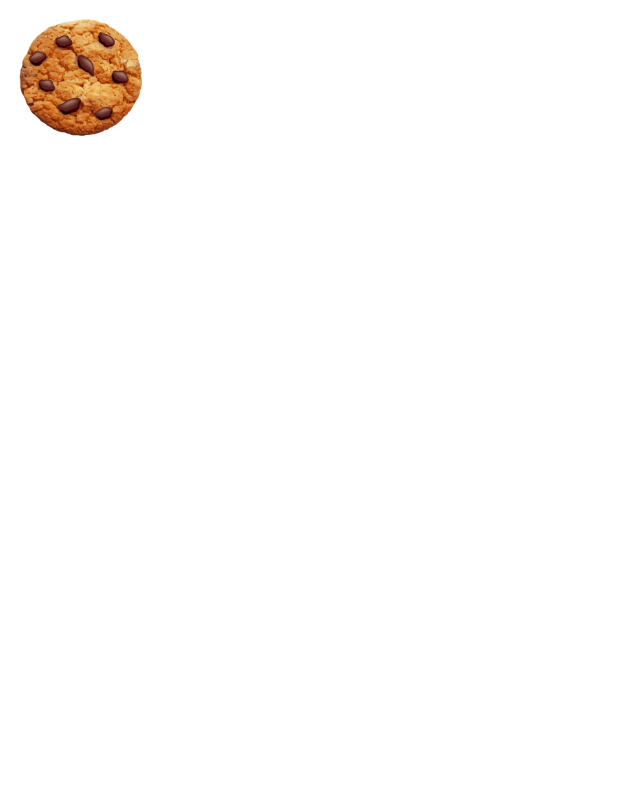
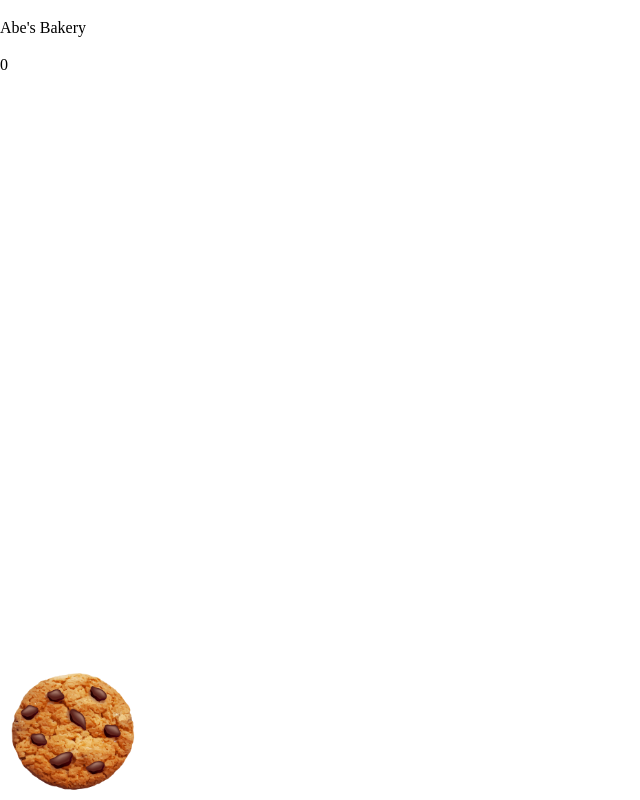
Before and after one commit to thigmotaxis/clone-clicker, a plain HTML site: page index.html in a window 1280 px wide. Shown: the whole page, without its empty margins (0-640 px from the left). Drawn offline with Linux system fonts and the light colour scheme.

Commit message:
add function to generate cookiePanel with basic CSS

```diff
--- a/script.js
+++ b/script.js
@@ -1,6 +1,44 @@
-const body = document.querySelector("body")
-const cookie = document.createElement("img")
-cookie.setAttribute("src", "images/cookie.png")
-cookie.setAttribute("alt", "A large cookie. Maybe you should click it?")
-cookie.classList.add("bigCookie")
-body.appendChild(cookie)
+let cookieCount = 0;
+
+const htmlGenerator = (() => {
+  const body = document.querySelector("body")
+  const cookiePanel = () => {
+    const cookiePanelContainer = document.createElement("div")
+    cookiePanelContainer.classList.add("cookiePanel")
+    body.appendChild(cookiePanelContainer)
+
+    const bakeryName = document.createElement("div")
+    bakeryName.classList.add("bakeryName")
+    bakeryName.textContent = "Abe's Bakery"
+    cookiePanelContainer.appendChild(bakeryName)
+
+    const currentBank = document.createElement("div")
+    currentBank.classList.add("currentBank")
+    currentBank.textContent = cookieCount
+    cookiePanelContainer.appendChild(currentBank)
+
+    const cookie = document.createElement("img")
+    cookie.setAttribute("src", "images/cookie.png")
+    cookie.setAttribute("alt", "A large cookie. Maybe you should click it?")
+    cookie.classList.add("bigCookie")
+    cookiePanelContainer.appendChild(cookie)
+  }
+
+  return {cookiePanel}
+})()
+
+htmlGenerator.cookiePanel()
+
+
+
+
+// cookie.addEventListener("click", () => {
+//   let unoMas = incrementCookie(cookieCount)
+//   cookieCount = parseInt(unoMas)
+// })
+//
+// function incrementCookie(cookies) {
+//   cookies ++
+//   currentBank.textContent = cookies
+//   return cookies
+// }
--- a/style.css
+++ b/style.css
@@ -1,3 +1,67 @@
+/* stary meyer reset */
+
+/* http://meyerweb.com/eric/tools/css/reset/
+   v2.0 | 20110126
+   License: none (public domain)
+*/
+
+html, body, div, span, applet, object, iframe,
+h1, h2, h3, h4, h5, h6, p, blockquote, pre,
+a, abbr, acronym, address, big, cite, code,
+del, dfn, em, img, ins, kbd, q, s, samp,
+small, strike, strong, sub, sup, tt, var,
+b, u, i, center,
+dl, dt, dd, ol, ul, li,
+fieldset, form, label, legend,
+table, caption, tbody, tfoot, thead, tr, th, td,
+article, aside, canvas, details, embed,
+figure, figcaption, footer, header, hgroup,
+menu, nav, output, ruby, section, summary,
+time, mark, audio, video {
+	margin: 0;
+	padding: 0;
+	border: 0;
+	font-size: 100%;
+	font: inherit;
+	vertical-align: baseline;
+}
+/* HTML5 display-role reset for older browsers */
+article, aside, details, figcaption, figure,
+footer, header, hgroup, menu, nav, section {
+	display: block;
+}
+body {
+	line-height: 1;
+}
+ol, ul {
+	list-style: none;
+}
+blockquote, q {
+	quotes: none;
+}
+blockquote:before, blockquote:after,
+q:before, q:after {
+	content: '';
+	content: none;
+}
+table {
+	border-collapse: collapse;
+	border-spacing: 0;
+}
+
+/* end meyer reset */
+
+body {
+  display: grid;
+}
+
+.cookiePanel {
+  display: grid;
+  grid-template-rows: 1fr 1fr 20fr;
+  place-items: end start;
+  height: 100vh
+}
+
 .bigCookie {
   width: 150px;
 }
```
